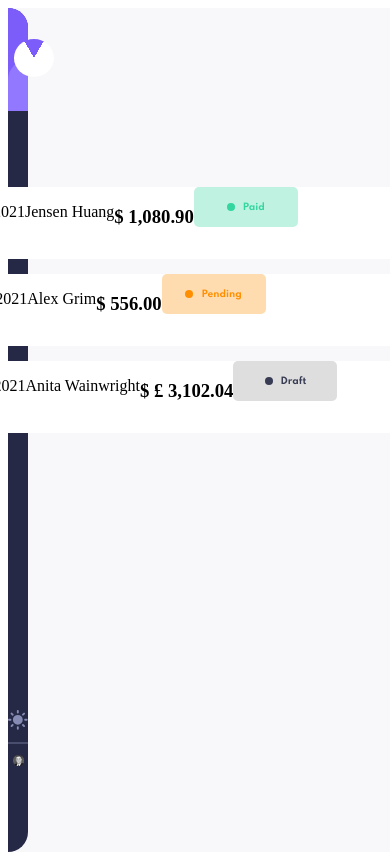
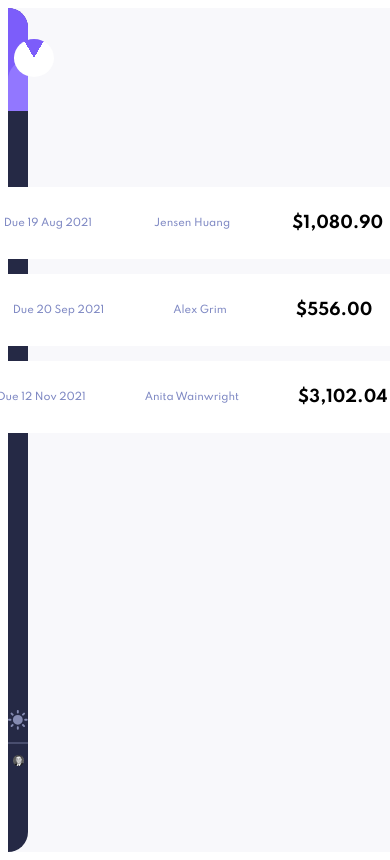
Before and after one commit to Protector1985/Invoice-App-Client, a React (Create React App) app: page / in a window 390 px wide. Shown: the top 860 px of the page. Built offline with nearby package versions, Linux system fonts and the light colour scheme.

Commit message:
body logic and styling complete

```diff
--- a/src/App.js
+++ b/src/App.js
@@ -6,6 +6,9 @@ import appCSS from './appcss.module.css'
 
 
 function App() {
+
+
+
   return (
     <div className={appCSS.container}>
       <Sidebar />
--- a/src/layout/components/Invoice/Invoice.js
+++ b/src/layout/components/Invoice/Invoice.js
@@ -1,13 +1,19 @@
 import React from 'react'
 import invoiceCSS from './invoice.module.css'
 import Statusindicator from './Statusindicator/Statusindicator'
+import useDimensions from '../../../utility/sizing/useDimensions'
 
 function Invoice({invoiceNumber, recipientName, dueDate, amount, status}) {
+
+
+
+
+
     return (
         <div className={invoiceCSS.container}>
-            <h4 className={invoiceCSS.invoiceNumber}>{invoiceNumber}</h4>
-            <p className={invoiceCSS.recipientData}>{dueDate}</p>
-            <p className={invoiceCSS.recipientData}>{recipientName}</p>
+            <h4 className={invoiceCSS.invoiceNumber}><span className={invoiceCSS.hashtag}>#</span>{invoiceNumber}</h4>
+            <p className={invoiceCSS.recipientData}>{`Due ${dueDate}`}</p>
+            <p className={invoiceCSS.recipientName}>{recipientName}</p>
             <h3 className={invoiceCSS.amount}>{amount}</h3>
             <Statusindicator status={status} />
         </div>
--- a/src/layout/components/Invoice/Statusindicator/statusindicator.module.css
+++ b/src/layout/components/Invoice/Statusindicator/statusindicator.module.css
@@ -18,7 +18,7 @@
 .status {
     font-family: 'Spartan', sans-serif;
     font-weight:bold;
-    font-size: 9px;
+    font-size: 12px;
     margin-bottom:0px;
     margin-top:0px;
     margin-left:8px;
--- a/src/layout/components/Invoice/invoice.module.css
+++ b/src/layout/components/Invoice/invoice.module.css
@@ -5,4 +5,37 @@
     height: 72px;
     background-color: #FFFFFF;
     margin-top: 15px;
+    justify-content: space-around;
+    align-items: center;
+    border-radius: 10px;
 }
+
+
+.invoiceNumber {
+    font-family: 'Spartan', sans-serif;
+    font-weight: bold;
+    font-size: 12px;
+}
+
+.hashtag {
+    color: #7E88C3;
+}
+
+
+
+.recipientData {
+    color: #7E88C3;
+    font-family: 'Spartan', sans-serif;
+    font-size:10px;
+}
+
+.recipientName {
+    color: #7E88C3;
+    font-family: 'Spartan', sans-serif;
+    font-size:10px;
+}
+
+.amount {
+    font-family: 'Spartan', sans-serif;
+    font-size:16px;
+}
--- a/src/layout/components/Main/Main.js
+++ b/src/layout/components/Main/Main.js
@@ -1,21 +1,50 @@
 import React from 'react'
+import ReactDOM from 'react-dom'
 import Header from './header/Header'
 import mainCSS from './main.module.css'
 import Invoice from '../Invoice/Invoice'
+import getNodeSizeCB from '../../../utility/sizing/getNodeSizeCB'
+import {ReactComponent as EmptyPic} from '../../../assets/illustration-empty.svg'
 
-function Main() {
+function Main(props) {
+
     const [invoiceData, setInvoiceData] = React.useState([
-        {invoiceNumber:"#RT3080", dueDate: "Due  19 Aug 2021", recipient: "Jensen Huang", amount: "$ 1,080.90", status: "PAID"},
-        {invoiceNumber:"#XM9141", dueDate: "Due  20 Sep 2021", recipient: "Alex Grim", amount: "$ 556.00", status: "PENDING"},
-        {invoiceNumber:"#FV2353", dueDate: "Due  12 Nov 2021", recipient: "Anita Wainwright", amount: "$ £ 3,102.04", status: "DRAFT"},
+        {invoiceNumber:"RT3080", dueDate: "19 Aug 2021", recipient: "Jensen Huang", amount: "$1,080.90", status: "PAID"},
+        {invoiceNumber:"XM9141", dueDate: "20 Sep 2021", recipient: "Alex Grim", amount: "$556.00", status: "PENDING"},
+        {invoiceNumber:"FV2353", dueDate: "12 Nov 2021", recipient: "Anita Wainwright", amount: "$3,102.04", status: "DRAFT"},
     ])
+
+    // const [invoiceData, setInvoiceData] = React.useState([])
+
+
+    const bodyContent = React.useCallback((node) => {
+        getNodeSizeCB(node, "invoice_invoiceNumber__O8Yds");
+        getNodeSizeCB(node, "invoice_recipientData__1RWck" );
+        getNodeSizeCB(node, "invoice_amount__1U-gr");
+        getNodeSizeCB(node, "invoice_recipientName__adE_o");
+    })
+
+    function returnBody() {
+        if(invoiceData.length === 0) {
+            return (
+                <div className={mainCSS.emptyBody}>
+                    <EmptyPic />
+                    <h3 className={mainCSS.emptyHeadline}>There is nothing here</h3>
+                    <p className={mainCSS.emptyText}>  Create an invoice by clicking the <br/> <span style={{"fontWeight": "bold"}}>New Invoice</span> button and get started</p>
+                </div>
+            )
+        } else {
+           return invoiceData.map((invoice) => <Invoice key={invoice.invoiceNumber} invoiceNumber={invoice.invoiceNumber} recipientName={invoice.recipient} dueDate={invoice.dueDate} amount={invoice.amount} status={invoice.status} />)
+        }
+    }
+
 
 
     return (
         <div className={mainCSS.bodyLight}>
-            <div className={mainCSS.bodyContent}>
-                <Header className="headerContainer" />
-                {invoiceData.map((invoice) => <Invoice invoiceNumber={invoice.invoiceNumber} recipientName={invoice.recipient} dueDate={invoice.dueDate} amount={invoice.amount} status={invoice.status} />)}
+            <div ref={bodyContent} className={mainCSS.bodyContent}>
+                <Header numInvoices={invoiceData.length} className="headerContainer" />
+                {returnBody()}
             </div>
 
         </div>
--- a/src/layout/components/Main/header/Header.js
+++ b/src/layout/components/Main/header/Header.js
@@ -6,7 +6,7 @@ import {ReactComponent as ArrowDown} from '../../../../assets/icon-arrow-down.sv
 import {ReactComponent as ArrowLeft} from '../../../../assets/icon-arrow-left.svg'
 import './headStylesheet.css'
 
-function Header() {
+function Header({numInvoices}) {
 
     const dropdownItems = [
         {value: "PAID", label:"Paid"},
@@ -18,7 +18,7 @@ function Header() {
         <div className="headerContainer">
             <div className={headerCSS.headlineContainer}>
                 <h2 className={headerCSS.headline}>Invoices</h2>
-                <h5 className={headerCSS.invoiceAmount}>No invoices</h5>
+                <h5 className={headerCSS.invoiceAmount}>{numInvoices === 0 ? "No invoices" : `There are ${numInvoices} invoices`}</h5>
             </div>
             <div className="btnDropdownWrapper">
                 <Dropdown arrowClassName={headerCSS.arrowContainer} menuClassName={headerCSS.placeholder} controlClassName={headerCSS.dropdownContainer} options={dropdownItems} arrowClosed={<ArrowDown />} arrowOpen={<ArrowLeft/>} placeholder="Filter by status" />
--- a/src/layout/components/Main/main.module.css
+++ b/src/layout/components/Main/main.module.css
@@ -5,6 +5,24 @@
     width: 100%;
 }
 
+.emptyBody {
+    width:auto;
+    text-align:center;
+    margin-top:25%;
+}
+
+.emptyHeadline {
+    font-family: 'Spartan', sans-serif;
+    font-weight: bold;
+    color: #0C0E16;
+    letter-spacing: -1px;
+}
+
+.emptyText {
+    font-family: 'Spartan', sans-serif;
+    color: #888EB0;
+    font-size: 12px;
+}
 
 .bodyDark {
     background-color: #141625;
--- /dev/null
+++ b/src/utility/sizing/getNodeSizeCB.js
@@ -0,0 +1,14 @@
+import ReactDOM from 'react-dom'
+
+
+function getNodeSizeCB(node, className) {
+    if(node) {
+        let selectedNode = ReactDOM.findDOMNode(node).getElementsByClassName(className)
+        const nodeArr = Array.from(selectedNode)
+        const nodeSizes = nodeArr.map((el) => el.offsetWidth)
+        nodeArr.map((element) => element.setAttribute("style", `width:${Math.max(...nodeSizes) + 15}px`))
+
+    }
+}
+
+export default getNodeSizeCB;
--- /dev/null
+++ b/src/utility/sizing/useDimensions.js
@@ -0,0 +1,27 @@
+import React from 'react';
+
+function getWindowDimensions() {
+    const{innerWidth: width, innerHeight: height} = window;
+    return {
+        width,
+        height
+    }
+}
+
+function useDimensions() {
+    const [windowDimensions, setWindowDimensions] = React.useState(getWindowDimensions())
+
+    React.useEffect(()=> {
+        function handleResize() {
+            setWindowDimensions(getWindowDimensions())
+        }
+
+        window.addEventListener('resize', handleResize)
+
+        return () => window.removeEventListener('resize', handleResize)
+    },[])
+
+    return windowDimensions
+}
+
+export default useDimensions;
```
